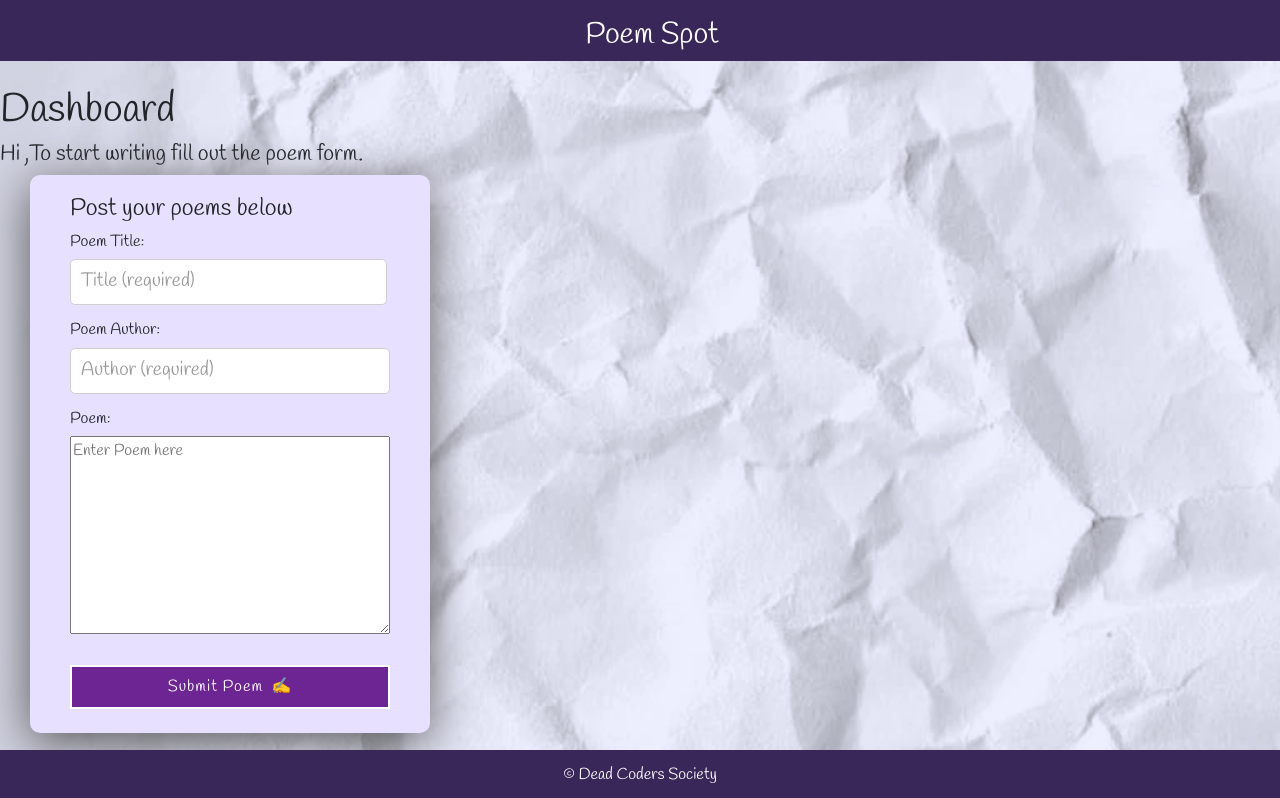
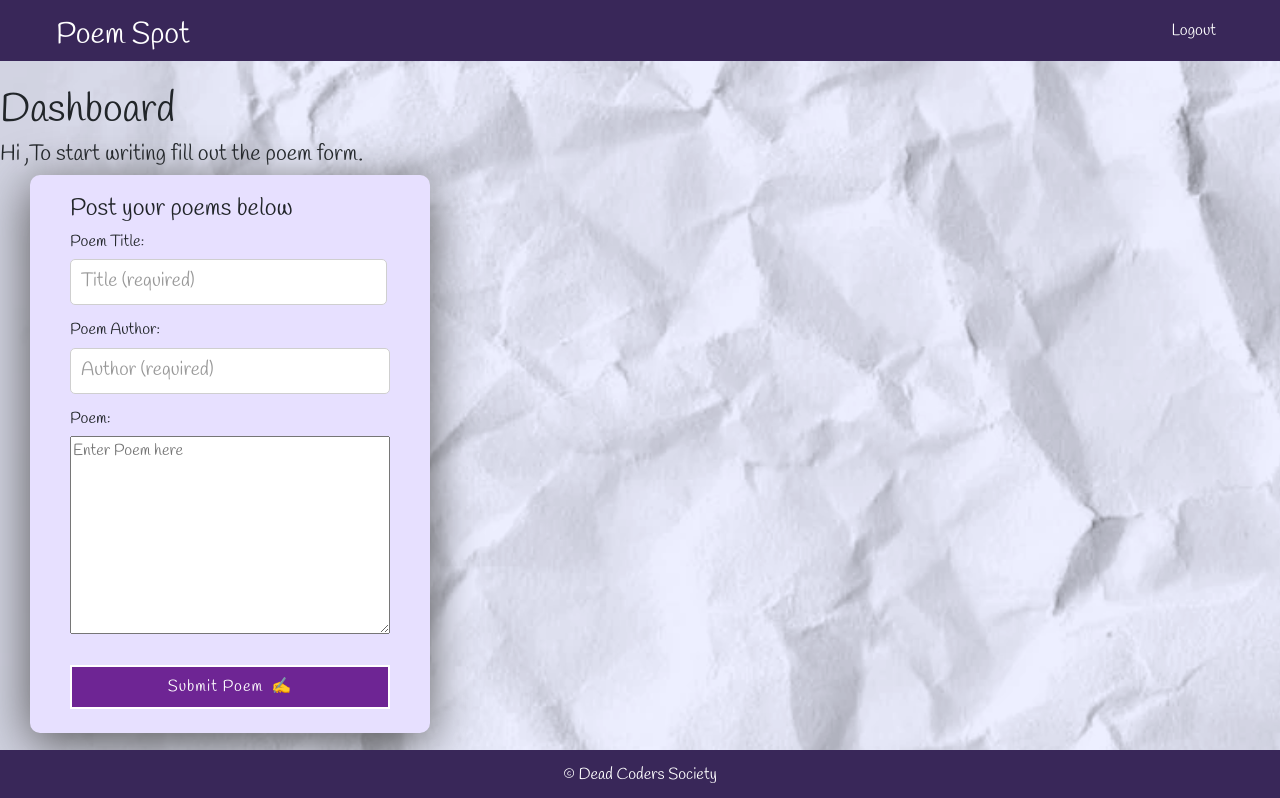
Before and after one commit to vita-wanchenchen/poem-spot-1, a React app: page /users in a window 1280 px wide. Shown: the top 798 px of the page. Built offline with nearby package versions, Linux system fonts and the light colour scheme; no server answers.

Commit message:
Added Logout to Dashboard

```diff
--- a/src/components/NavbarDash.jsx
+++ b/src/components/NavbarDash.jsx
@@ -18,12 +18,33 @@ const navBrand = {
   textdecoration: "none",
 };
 
+const navItem = {
+  backgroundColor: "white",
+  marginRight: "40px",
+};
+
+const navbarNav = {
+  marginRight: "40px",
+  marginLeft: "40px",
+};
+
 function NavbarDash() {
   return (
-    <nav style={navbarStyle} className="navbar navbar-expand-lg navbar-light justify-content-center">
+    <nav style={navbarStyle} className="navbar navbar-expand-lg navbar-light">
       <ul style={navBrand} className="navbar-brand">
         <Link style={linkStyle} to="/">Poem Spot</Link>
       </ul>
+      <button style={navItem} className="navbar-toggler" type="button" data-toggle="collapse" data-target="#navbarNav" aria-controls="navbarNav" aria-expanded="false" aria-label="Toggle navigation">
+        <span className="navbar-toggler-icon" />
+      </button>
+      <div className="collapse navbar-collapse justify-content-end" id="navbarNav">
+        <ul style={navbarNav} className="navbar-nav">
+          <li className="nav-item active">
+            <Link style={linkStyle} to="/login" className="nav-link">Logout</Link>
+            <span className="sr-only">(current)</span>
+          </li>
+        </ul>
+      </div>
     </nav>
   );
 }
--- a/src/views/Home.jsx
+++ b/src/views/Home.jsx
@@ -135,7 +135,7 @@ class Home extends Component {
             <div className="APIS mb-5">
               <Card>
                 <CardContent>
-                  <Typography color="textSecondary" gutterBottom>Random Area Meetup</Typography>
+                  <Typography color="textSecondary" gutterBottom>Atlanta Area Meetup</Typography>
                   <a href="https://www.meetup.com/"><img src="https://upload.wikimedia.org/wikipedia/commons/6/6b/Meetup_Logo.png" id="meetup" alt="" width="150px" /></a>
                   <Typography variant="h5" component="h2">{this.state.meetUp.name}</Typography>
                   <Typography color="textSecondary">
```
